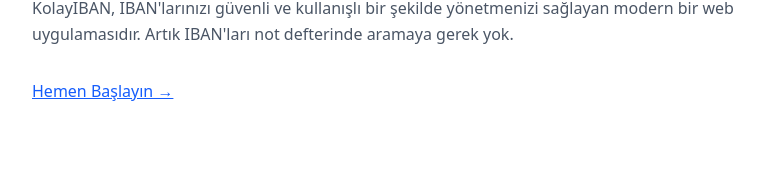
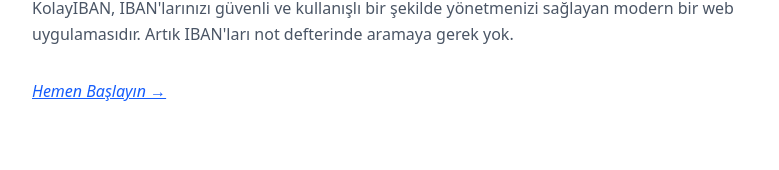
Before and after one commit to mustafakaracuha/KolayIBAN, a React (Vite) app: page / in a window 1280 px wide. Shown: the part 209-379 px from the top of the page, without its empty margins (248-1027 px from the left). Built offline with nearby package versions, Linux system fonts and the light colour scheme.

Commit message:
update AboutPage.jsx and vercel.json

```diff
--- a/src/pages/AboutPage.jsx
+++ b/src/pages/AboutPage.jsx
@@ -58,7 +58,7 @@
             <div className="mb-8 mt-8">
             <Link
               to="/home"
-              className="text-blue-600 dark:text-blue-400 hover:text-blue-800 dark:hover:text-blue-300 font-normal text-base transition-colors underline"
+              className="text-blue-600 italic dark:text-blue-400 hover:text-blue-800 dark:hover:text-blue-300 font-normal text-base transition-colors underline"
             >
               Hemen Başlayın →
             </Link>
```
Also changed, not shown: vercel.json.
